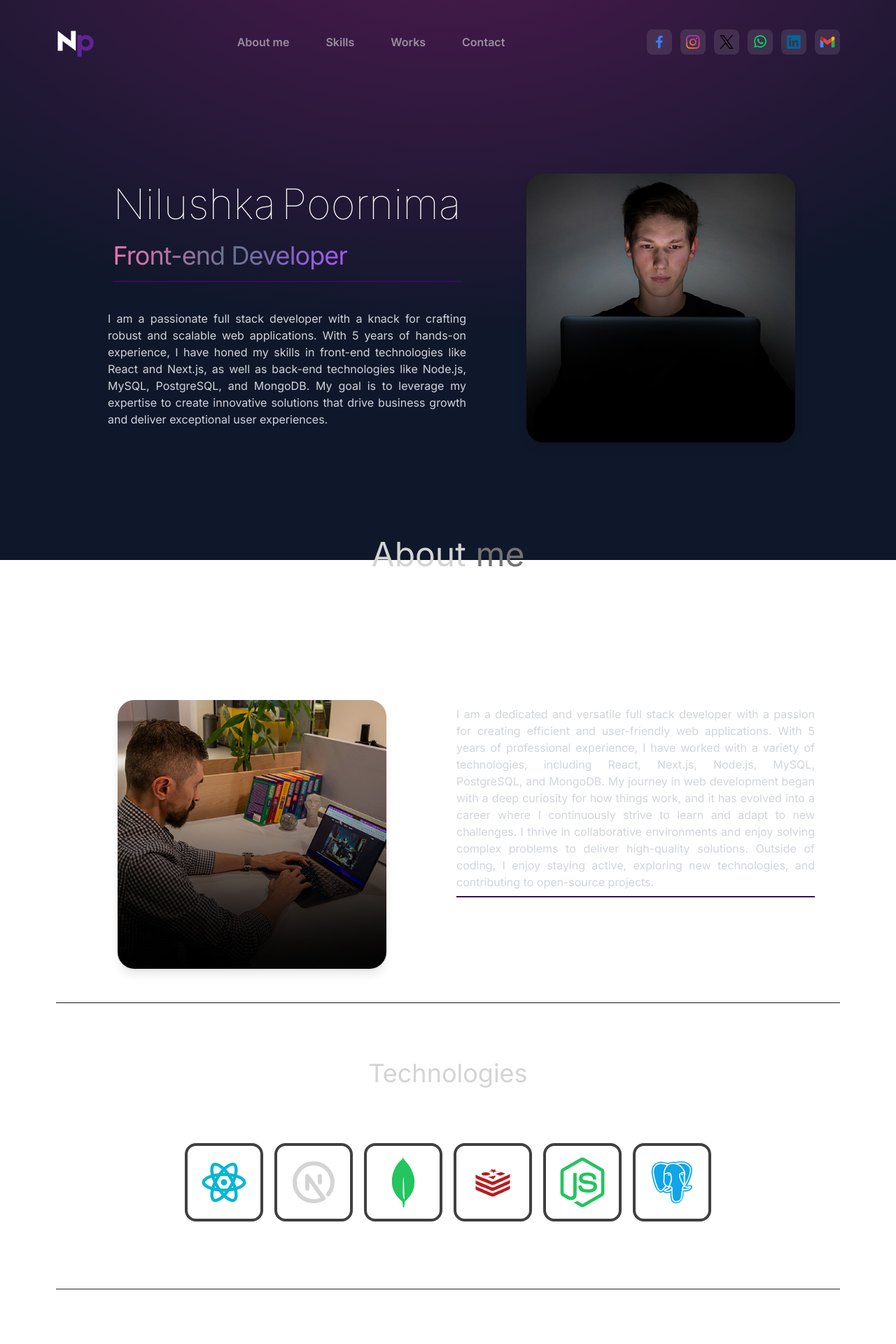
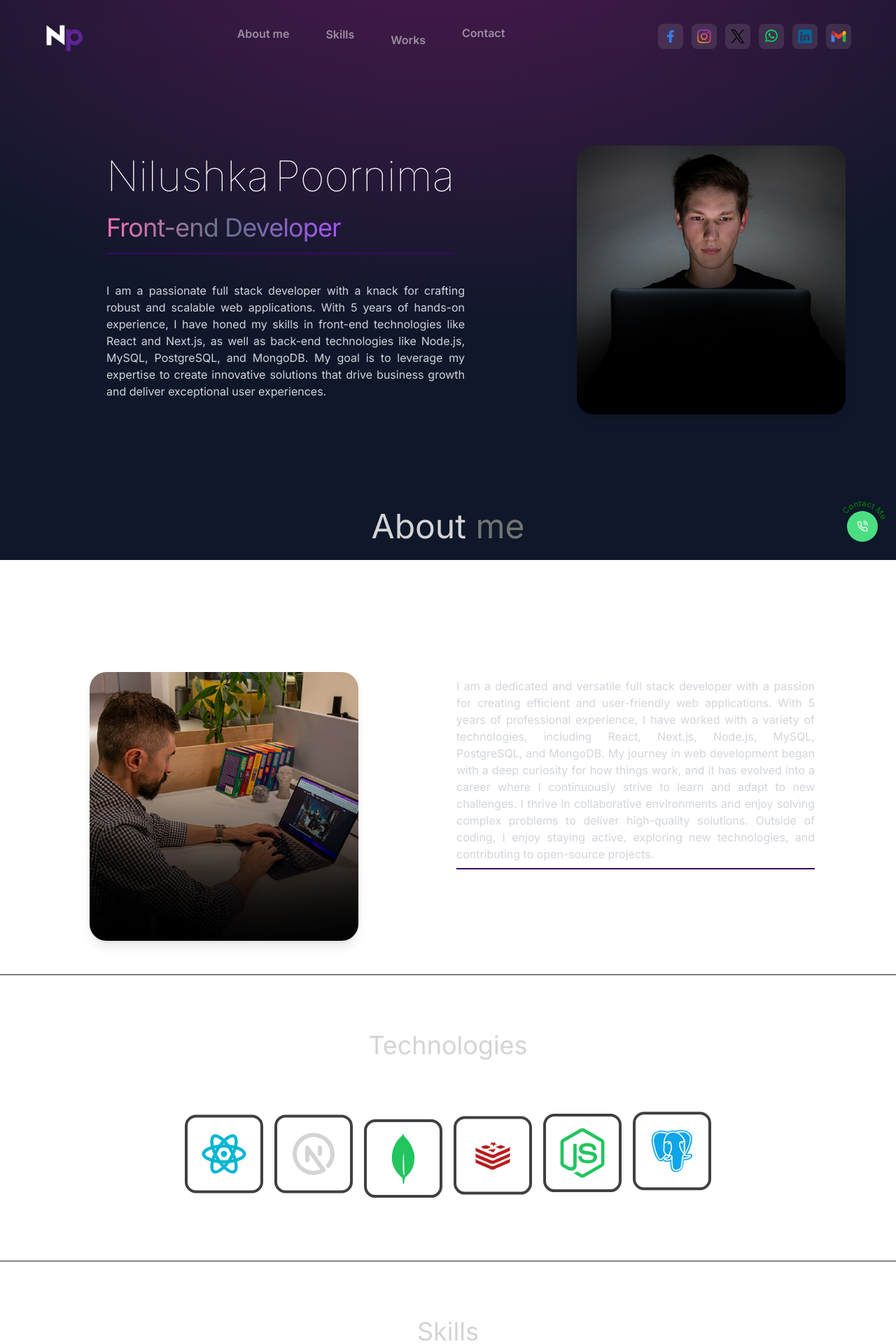
Before and after one commit to Nilushka-Poornima/Portfolio, a React (Create React App) app: page / in a window 1280 px wide. Shown: the top 1920 px of the page at 70% size. Built offline with nearby package versions, Linux system fonts and the light colour scheme.

Commit message:
animation done

```diff
--- a/package.json
+++ b/package.json
@@ -9,6 +9,7 @@
     "@testing-library/react": "^13.4.0",
     "@testing-library/user-event": "^13.5.0",
     "framer-motion": "^11.13.1",
+    "motion": "^11.13.3",
     "react": "^18.3.1",
     "react-dom": "^18.3.1",
     "react-hook-form": "^7.53.2",
--- a/src/App.jsx
+++ b/src/App.jsx
@@ -1,7 +1,10 @@
 import About from "./components/About";
-import Experience from "./components/Experience";
+import Contact from "./components/Contact";
+import ContactButton from "./components/ContactButton";
+import Skills from "./components/Skills";
 import Home from "./components/Home";
 import Navbar from "./components/Navbar";
+import Projects from "./components/Projects";
 import Technologies from "./components/Technologies";
 
 const App = () => {
@@ -13,12 +16,15 @@ const App = () => {
       </div>
 
       {/* Main Content */}
-      <div className="container mx-auto lg:px-20 px-6">
+      <div className="container felx flex-col ">
         <Navbar />
         <Home />
         <About />
         <Technologies />
-        <Experience />
+        <Skills />
+        <Projects />
+        <Contact />
+        <ContactButton />
       </div>
     </div>
   );
--- /dev/null
+++ b/src/components/Contact.jsx
@@ -0,0 +1,17 @@
+import React from 'react'
+import { CONTACT } from '../constants'
+
+const Contact = () => {
+  return (
+    <div className="border-b border-neutral-900 pb-20">
+        <h1 className="my-10 text-center text-4xl">Get in Touch</h1>
+        <div className="text-center tracking-tighter">
+            <p className="my-4">{CONTACT.address}</p>
+            <p className="my-4">{CONTACT.phoneNo}</p>
+            <a href="#" className="">{CONTACT.email}</a>
+        </div>
+    </div>
+  )
+}
+
+export default Contact
--- /dev/null
+++ b/src/components/ContactButton.jsx
@@ -0,0 +1,40 @@
+import React from "react";
+import { motion } from "framer-motion";
+import { FiPhoneCall } from "react-icons/fi";
+
+const ContactButton = () => {
+  return (
+    <div className="fixed -bottom-20 -right-20 ">
+      <div className="relative">
+        <motion.svg
+          animate={{ rotate: 360 }}
+          transition={{ duration: 3, ease: "linear", repeat: Infinity }}
+          viewBox="0 0 400 400"
+          className="w-64 h-64"
+          >
+          <defs>
+            {/* Reduced the radius of the circular path */}
+            <path
+              id="circlePath"
+              d="M 200, 200 m -45, 0 a 45,45 0 1,1 90,0 a 45,45 0 1,1 -90,0"
+            ></path>
+          </defs>
+          <text fill="green" fontSize="14">
+            {/* Attach the text to the smaller circle */}
+            <textPath href="#circlePath" startOffset="0%" className="text-lg">
+            Contact Me
+            </textPath>
+          </text>
+        </motion.svg>
+        <motion.div
+          whileHover={{ scale: 1.1 }}
+          whileTap={{ scale: 0.9 }}
+          className="w-11 h-11 md:w-11 md:h-11 absolute top-0 left-0 right-0 bottom-0 m-auto bg-green-400 text-white rounded-full flex items-center justify-center"
+        ><FiPhoneCall />
+        </motion.div>
+      </div>
+    </div>
+  );
+};
+
+export default ContactButton;
--- a/src/components/Home.jsx
+++ b/src/components/Home.jsx
@@ -1,18 +1,32 @@
 import React from "react";
-import { motion } from "framer-motion";
+import { motion } from "motion/react"
 import profilePic from "../assets/kevinRushProfile.jpg";
 import { HERO_CONTENT } from "../constants/index";
 
+const animation = (delay) => ({
+  hidden: { x: -100, opacity: 0 },
+  visible: {
+    x: 0,
+    opacity: 1,
+    transition: { duration: 0.8, delay },
+  },
+});
+
 const Home = () => {
   return (
-    <div className="sm:flex sm:flex-col sm:items-center lg:flex lg:flex-row  md:gap-3 ">
-      {/* Left Section: Name and Title */}
+    <div className="mx-2 sm:flex sm:flex-col sm:items-center lg:flex lg:flex-row lg:items-center  md:gap-3 pt-48 -z-50 ">
       <div className="flex flex-col lg:items-start  lg:text-left lg:flex-grow  ">
-        <div className="flex flex-col items-center text-justify lg:flex lg:flex-col lg:items-center w-full">
-          <div className="relative flex flex-col items-center py-4 border-b-2 border-purple-950 lg:items-start">
-            {/* Add your inner content here */}
-          <h1 className="text-4xl lg:text-6xl font-thin pb-6 ">
-            {/* First Name with Zoop Animation */}
+        <div className="flex flex-col items-center text-justify lg:flex lg:flex-col lg:items-start xl:ml-36 x w-full">
+          <motion.div
+            variants={animation(0)}
+            initial="hidden"
+            animate="visible"
+            className="relative flex flex-col items-center py-4 border-b-2 border-purple-950 lg:items-start">
+            <motion.h1
+              variants={animation(0)}
+              initial="hidden"
+              animate="visible"
+              className="text-4xl lg:text-5xl xl:text-6xl font-thin pb-6 ">
               <motion.span
                 whileHover={{
                   scale: 1.1,
@@ -23,7 +37,6 @@ const Home = () => {
               >
                 Nilushka
               </motion.span>
-            {/* Last Name with Zoop Animation */}
               <motion.span
                 whileHover={{
                   scale: 1.1,
@@ -34,22 +47,33 @@ const Home = () => {
               >
                 Poornima
               </motion.span>
-          </h1>
-          <span className="bg-gradient-to-r from-pink-400 via-slate-500 to-purple-500 bg-clip-text text-2xl lg:text-4xl tracking-tight text-transparent">
+            </motion.h1>
+            <motion.span
+              variants={animation(0.5)}
+              initial="hidden"
+              animate="visible"
+              className="bg-gradient-to-r from-pink-400 via-slate-500 to-purple-500 bg-clip-text text-2xl lg:text-4xl tracking-tight text-transparent">
               Front-end Developer
-          </span>
-        </div>
+            </motion.span>
+          </motion.div>
           {/* Paragraph Section */}
-        <p className="py-2 mt-8 text-sm lg:text-base  text-gray-300 max-w-sm lg:max-w-lg text-justify ">
+          <motion.p
+            variants={animation(1)}
+            initial="hidden"
+            animate="visible"
+            className="py-2 mt-8 text-sm lg:text-base  text-gray-300 max-w-sm lg:max-w-lg text-justify ">
             {HERO_CONTENT}
-        </p>
+          </motion.p>
 
         </div>
       </div>
 
-      {/* Right Section: Profile Image */ }
+      {/* Right Section: Profile Image */}
       <div className="flex flex-col items-center w-full lg:w-auto lg:mr-16">
-    <img
+        <motion.img
+          initial={{x:100, opacity:0}}
+          animate={{x:0, opacity:1}}
+          transition={{duration:1, delay:0.5}}
           src={profilePic}
           alt="Profile"
           className="w-56 h-56 mt-4 lg:min-w-96 lg:h-96 rounded-3xl object-cover shadow-lg"
--- a/src/components/Navbar.jsx
+++ b/src/components/Navbar.jsx
@@ -1,16 +1,41 @@
 import React, { useState } from "react";
 import logo from "../assets/Np.png";
 import { SlMenu } from "react-icons/sl";
+import { motion } from "motion/react"
 
 const Navbar = () => {
   const [menuOpen, setMenuOpen] = useState(false);
 
+  const animation = (delay) => ({
+    hidden: { y: -100, opacity: 0 },
+    visible: {
+      y: 0,
+      opacity: 1,
+      transition: { duration: 0.8, delay },
+    },
+  });
 
+  const menuVariants = (duration) => ({
+    initial: { y: -6 },
+    animate: {
+      y: [6, -6],
+      transition: {
+        duration: duration,
+        ease: "linear",
+        repeat: Infinity,
+        repeatType: "reverse",
+      },
+    },
+  });
 
   return (
-    <div className="">
-      <nav className="mb- lg:mb-28  flex items-center justify-between py-8 ">
-        <div className="flex items-center gap-4">
+    <motion.div
+      variants={animation(0)}
+      initial="hidden"
+      animate="visible"
+      className="fixed z-50 w-full backdrop-blur-lg bg-opacity-50">
+      <nav className="flex items-center justify-between lg:px-16 px-3 py-6 w-full">
+        <div className="flex items-center gap-3">
           <div className="block lg:hidden">
             <button
               onClick={() => setMenuOpen(!menuOpen)}
@@ -19,7 +44,9 @@ const Navbar = () => {
               <SlMenu />
             </button>
           </div>
+          <a href="#">
           <img className="w-14  " src={logo} alt="logo" />
+          </a>
         </div>
         {/* Navigation Links */}
         <div
@@ -28,38 +55,59 @@ const Navbar = () => {
                       lg:translate-x-0 lg:translate-y-0 lg:static lg:flex lg:w-auto lg:shadow-none lg:rounded-none lg:py-0 lg:px-0 lg:backdrop-blur-none lg:bg-transparent gap-5`}
         >
 
-          <div className="lg:mb-0 relative group transition-all duration-300 hover:bg-white/20 rounded px-4 py-2">
-            <span className="text-white hover:bg group-hover:text- group-hover:opacity-100 opacity-50 font-semibold transition-colors duration-300">
+
+          <motion.div
+            whileHover={{ scale: 1.05 }}
+            variants={menuVariants(2)}
+            initial="initial"
+            animate="animate"
+            className="lg:mb-0 relative group transition-all duration-300 hover:bg-white/20 rounded px-4 py-2">
+            <span className="text-white hover:bg group-hover:text-purple-400 group-hover:opacity-100 opacity-50 font-semibold transition-colors duration-300">
               About me
             </span>
             <span
               className="absolute bottom-0 left-0 w-full h-[2px] bg-purple-400 group-hover:scale-x-100 scale-x-0 transition-transform duration-300 origin-left"
             ></span>
-          </div>
-          <div className="lg:mb-0 relative group transition-all duration-300 hover:bg-white/20 rounded px-4 py-2">
+          </motion.div>
+          <motion.div
+            whileHover={{ scale: 1.05 }}
+            variants={menuVariants(5)}
+            initial="initial"
+            animate="animate"
+            className="lg:mb-0 relative group transition-all duration-300 hover:bg-white/20 rounded px-4 py-2">
             <span className="text-white group-hover:text-purple-400 group-hover:opacity-100 opacity-50 font-semibold transition-colors duration-300">
               Skills
             </span>
             <span
               className="absolute bottom-0 left-0 w-full h-[2px] bg-purple-400 group-hover:scale-x-100 scale-x-0 transition-transform duration-300 origin-left"
             ></span>
-          </div>
-          <div className="lg:mb-0 relative group transition-all duration-300 hover:bg-white/20 rounded px-4 py-2">
+          </motion.div>
+          <motion.div
+            whileHover={{ scale: 1.05 }}
+            variants={menuVariants(3)}
+            initial="initial"
+            animate="animate"
+            className="lg:mb-0 relative group transition-all duration-300 hover:bg-white/20 rounded px-4 py-2">
             <span className="text-white group-hover:text-purple-400 group-hover:opacity-100 opacity-50 font-semibold transition-colors duration-300">
               Works
             </span>
             <span
               className="absolute bottom-0 left-0 w-full h-[2px] bg-purple-400 group-hover:scale-x-100 scale-x-0 transition-transform duration-300 origin-left"
             ></span>
-          </div>
-          <div className="relative group transition-all duration-300 hover:bg-white/20 rounded px-4 py-2">
+          </motion.div>
+          <motion.div
+            whileHover={{ scale: 1.05 }}
+            variants={menuVariants(6)}
+            initial="initial"
+            animate="animate"
+            className="relative group transition-all duration-300 hover:bg-white/20 rounded px-4 py-2">
             <span className="text-white group-hover:text-purple-400 group-hover:opacity-100 opacity-50 font-semibold transition-colors duration-300">
               Contact
             </span>
             <span
               className="absolute bottom-0 left-0 w-full h-[2px] bg-purple-400 group-hover:scale-x-100 scale-x-0 transition-transform duration-300 origin-left"
             ></span>
-            </div>
+          </motion.div>
         </div>
 
         {/* Social Media Icons */}
@@ -122,7 +170,7 @@ const Navbar = () => {
         </div>
 
       </nav>
-    </div>
+    </motion.div>
   );
 };
 
--- /dev/null
+++ b/src/components/Projects.jsx
@@ -0,0 +1,48 @@
+import React from 'react'
+import { PROJECTS } from '../constants'
+import { motion } from "framer-motion"
+
+const Projects = () => {
+    return (
+        <div className="border-b border-neutral-900 pb-4">
+            <motion.h1
+                whileInView={{ opacity: 1, y: 0 }}
+                initial={{ opacity: 0, y: 100 }}
+                transition={{ duration: 1 }}
+                className="my-20 text-center text-4xl">Works</motion.h1>
+
+            <div className="">{PROJECTS.map((project, index) => (
+                <div className="mb-8 mx-2 flex flex-wrap lg:justify-center" key={index}>
+                    <div className="w-full lg:w-1/4">
+                        <motion.img
+                            whileInView={{ opacity: 1, x: 0 }}
+                            initial={{ opacity: 0, x: -100 }}
+                            transition={{ duration: 1 }}
+                            src={project.image}
+                            alt={project.title}
+                            className="mb-6 rounded"
+                            width={150}
+                            height={150}
+                        />
+                    </div>
+                    <motion.div
+                    whileInView={{ opacity: 1, x: 0 }}
+                    initial={{ opacity: 0, x: 100 }}
+                    transition={{ duration: 1 }}
+                    className="w-full max-w-xl lg:w-3/4">
+                        <h6 className="mb-2 font-semibold">{project.title}</h6>
+                        <p className="mb-4 text-neutral-400">{project.description}</p>
+                        {project.technologies.map((tech, index) => (
+                            <span className="mr-2 rounded bg-neutral-900 px-2 py-1 text-sm font-medium text-purple-800" key={index}>{tech}</span>
+
+                        ))}
+
+                    </motion.div>
+                </div>
+            ))}
+            </div>
+        </div>
+    )
+}
+
+export default Projects
--- a/src/components/Experience.jsx
+++ b/src/components/Skills.jsx
@@ -1,17 +1,31 @@
 import React from 'react'
 import { EXPERIENCES } from '../constants'
+import { motion } from "framer-motion"
+
 
 const Experience = () => {
     return (
         <div className="border-b border-neutral-900 pb-4">
-            <h1 className="my-20 text-center text-4xl">Experience</h1>
+            <motion.h1
+            whileInView={{ opacity: 1, y: 0 }}
+            initial={{ opacity: 0, y: 100 }}
+            transition={{ duration: 1 }}
+            className="my-20 text-center text-4xl">Skills</motion.h1>
             <div className="">
                 {EXPERIENCES.map((experience, index) => (
-                    <div className="mb-8 flex flex-wrap lg:justify-center" key={index}>
-                        <div className="w-full lg:w-1/4">
+                    <div className="mb-8 mx-2 flex flex-wrap lg:justify-center" key={index}>
+                        <motion.div
+                        whileInView={{ opacity: 1, x: 0 }}
+                        initial={{ opacity: 0, x: 100 }}
+                        transition={{ duration: 1 }}
+                        className="w-full lg:w-1/4">
                             <p className="mb-2 text-sm text-neutral-400">{experience.year}</p>
-                        </div>
-                        <div className="w-full max-w-xl lg:w-3/4">
+                        </motion.div>
+                        <motion.div
+                        whileInView={{ opacity: 1, x: 0 }}
+                        initial={{ opacity: 0, x: -100 }}
+                        transition={{ duration: 1 }}
+                        className="w-full max-w-xl lg:w-3/4">
                             <h6 className="mb-2 font-semibold">
                                 {experience.role} -{""}
                                 <span className="text-sm text-purple-100">
@@ -24,7 +38,7 @@ const Experience = () => {
                             {experience.technologies.map((tech, index) => (
                                 <span className="mr-2 mt-4 rounded bg-cyan-950 px-2 py-1 text-sm font-medium text-purple-400" key={index}>{tech}</span>
                             ))}
-                        </div>
+                        </motion.div>
                     </div>
                 ))}
             </div>
--- a/src/components/Technologies.jsx
+++ b/src/components/Technologies.jsx
@@ -1,4 +1,5 @@
 import React from 'react'
+import { motion, transform } from "motion/react"
 import { RiReactjsLine } from 'react-icons/ri'
 import { TbBrandNextjs } from 'react-icons/tb'
 import { SiMongodb } from 'react-icons/si'
@@ -6,32 +7,77 @@ import { DiRedis } from 'react-icons/di'
 import { FaNodeJs } from 'react-icons/fa'
 import { BiLogoPostgresql } from 'react-icons/bi'
 
+const iconVariants = (duration) => ({
+    initial: { y: -10},
+    animate: {
+        y: [10, -10],
+        transition: {
+            duration: duration,
+            ease: "linear",
+            repeat: Infinity,
+            repeatType: "reverse",
+        },
+    },
+});
+
 const Technologies = () => {
-  return (
-    <div className="border-b border-neutral-800 pb-24">
-        <h1 className="my-20 text-center text-4xl">Technologies</h1>
-        <div className="flex flex-wrap items-center justify-center gap-4">
-            <div className="rounded-2xl border-4 border-neutral-700 p-4">
-                <RiReactjsLine className='text-7xl text-cyan-500'/>
-            </div>
-            <div className="rounded-2xl border-4 border-neutral-700 p-4">
-                <TbBrandNextjs className='text-7xl'/>
-            </div>
-            <div className="rounded-2xl border-4 border-neutral-700 p-4">
-                <SiMongodb className='text-7xl text-green-500'/>
-            </div>
-            <div className="rounded-2xl border-4 border-neutral-700 p-4">
-                <DiRedis className='text-7xl text-red-700'/>
-            </div>
-            <div className="rounded-2xl border-4 border-neutral-700 p-4">
-                <FaNodeJs className='text-7xl text-green-500'/>
-            </div>
-            <div className="rounded-2xl border-4 border-neutral-700 p-4">
-                <BiLogoPostgresql className='text-7xl text-sky-500'/>
-            </div>
+    return (
+        <div className="border-b border-neutral-800 pb-24">
+            <motion.h1
+                whileInView={{ opacity: 1, y: 0 }}
+                initial={{ opacity: 0, y: 100 }}
+                transition={{ duration: 1 }}
+                className="my-20 text-center text-4xl">Technologies</motion.h1>
+            <motion.div
+                whileInView={{ opacity: 1, x: 0 }}
+                initial={{ opacity: 0, x: 100 }}
+                transition={{ duration: 1 }}
+                className="flex flex-wrap items-center justify-center gap-4">
+                <motion.div
+                variants={iconVariants(2.5)}
+                initial="initial"
+                animate="animate"
+                className="rounded-2xl border-4 border-neutral-700 p-4">
+                    <RiReactjsLine className='text-7xl text-cyan-500' />
+                </motion.div>
+                <motion.div
+                variants={iconVariants(2.5)}
+                initial="initial"
+                animate="animate"
+                className="rounded-2xl border-4 border-neutral-700 p-4">
+                    <TbBrandNextjs className='text-7xl' />
+                </motion.div>
+                <motion.div
+                variants={iconVariants(3.5)}
+                initial="initial"
+                animate="animate"
+                className="rounded-2xl border-4 border-neutral-700 p-4">
+                    <SiMongodb className='text-7xl text-green-500' />
+                </motion.div>
+                <motion.div
+                variants={iconVariants(4)}
+                initial="initial"
+                animate="animate"
+                className="rounded-2xl border-4 border-neutral-700 p-4">
+                    <DiRedis className='text-7xl text-red-700' />
+                </motion.div>
+                <motion.div
+                variants={iconVariants(4.5)}
+                initial="initial"
+                animate="animate"
+                className="rounded-2xl border-4 border-neutral-700 p-4">
+                    <FaNodeJs className='text-7xl text-green-500' />
+                </motion.div>
+                <motion.div
+                variants={iconVariants(5)}
+                initial="initial"
+                animate="animate"
+                className="rounded-2xl border-4 border-neutral-700 p-4">
+                    <BiLogoPostgresql className='text-7xl text-sky-500' />
+                </motion.div>
+            </motion.div>
         </div>
-    </div>
-  )
+    )
 }
 
 export default Technologies
```
Also changed, not shown: src/components/About.jsx (+19 -5 lines), 1 other file (tests, documents, lock files or other folders). Lines whose indentation alone changed are shown as unchanged.
